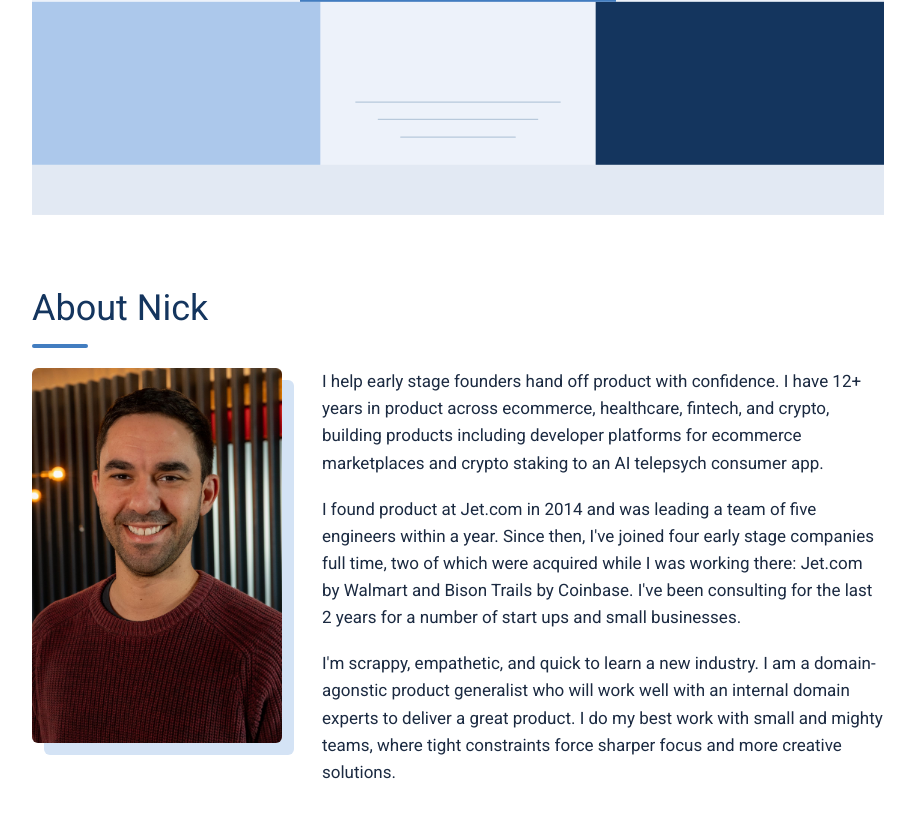
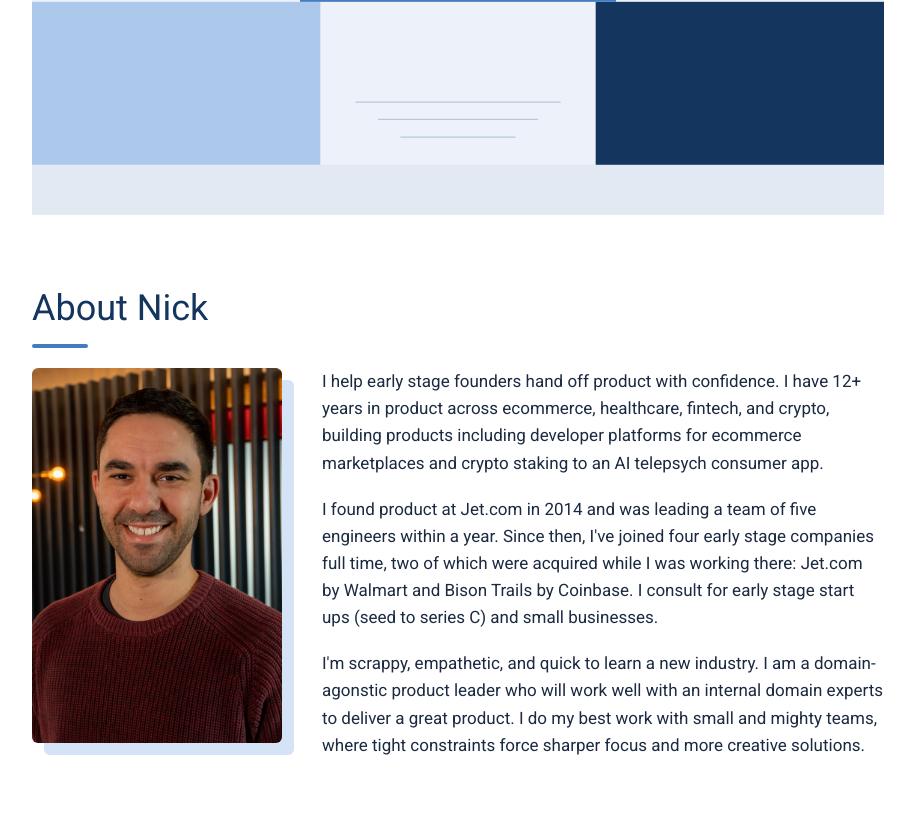
Before and after one commit to nickboccardi/marketing-website, a plain HTML site: page index.html in a window 1280 px wide. Shown: the part 1962-2779 px from the top of the page, without its empty margins (182-1097 px from the left). Drawn offline with Linux system fonts and the light colour scheme.

Commit message:
Update product description and role in index.html

```diff
--- a/index.html
+++ b/index.html
@@ -104,8 +104,8 @@
       <img src="assets/nick.jpg" width="251" height="376" loading="lazy" alt="Close-up portrait of a smiling man with short dark hair and stubble wearing a burgundy sweater">
       <div>
         <p>I help early stage founders hand off product with confidence. I have 12+ years in product across ecommerce, healthcare, fintech, and crypto, building products including developer platforms for ecommerce marketplaces and crypto staking to an AI telepsych consumer app. </p>
-        <p>I found product at Jet.com in 2014 and was leading a team of five engineers within a year. Since then, I've joined four early stage companies full time, two of which were acquired while I was working there: Jet.com by Walmart and Bison Trails by Coinbase. I've been consulting for the last 2 years for a number of start ups and small businesses.</p>
-        <p>I'm scrappy, empathetic, and quick to learn a new industry. I am a domain-agonstic product generalist who will work well with an internal domain experts to deliver a great product. I do my best work with small and mighty teams, where tight constraints force sharper focus and more creative solutions.</p>
+        <p>I found product at Jet.com in 2014 and was leading a team of five engineers within a year. Since then, I've joined four early stage companies full time, two of which were acquired while I was working there: Jet.com by Walmart and Bison Trails by Coinbase. I consult for early stage start ups (seed to series C) and small businesses.</p>
+        <p>I'm scrappy, empathetic, and quick to learn a new industry. I am a domain-agonstic product leader who will work well with an internal domain experts to deliver a great product. I do my best work with small and mighty teams, where tight constraints force sharper focus and more creative solutions.</p>
       </div>
     </div>
   </section>
```
